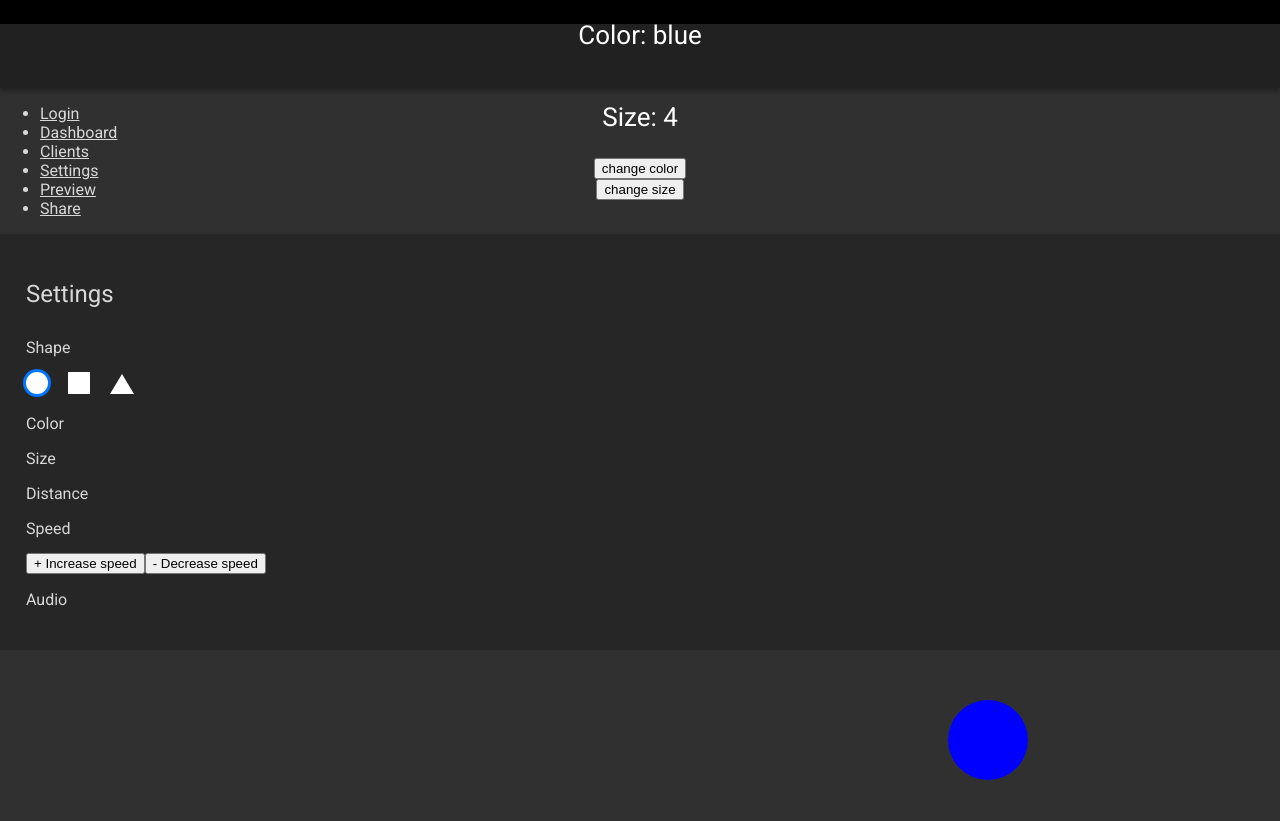
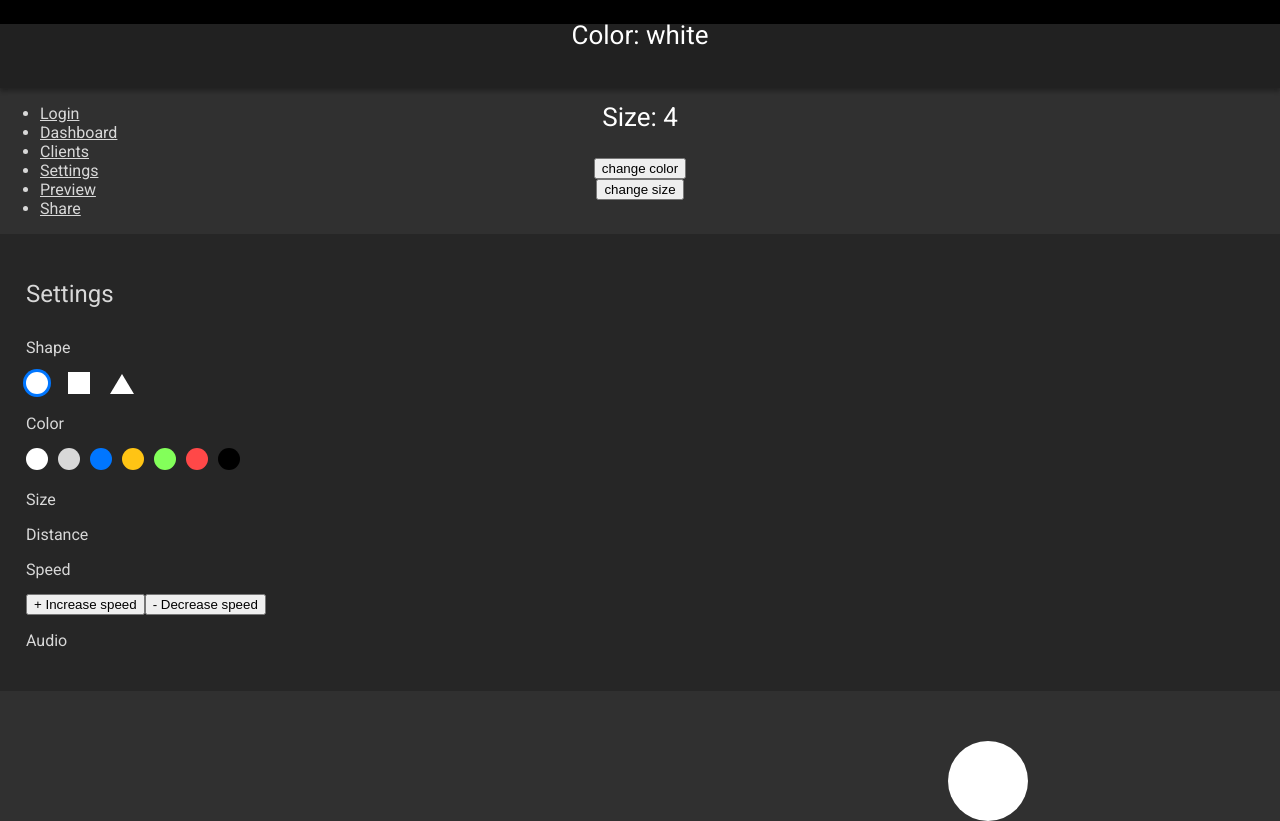
Before and after one commit to hannahmshin/lucent, a React (Create React App) app in the folder client/: page /settings in a window 1280 px wide. Before the commit the page ends 800 px from the top, so only its background shows below. Built offline with nearby package versions, Linux system fonts and the light colour scheme; no server answers.

Commit message:
feat(Settings): add color options

```diff
--- a/client/src/App.css
+++ b/client/src/App.css
@@ -167,3 +167,36 @@ nav button {
   border-right: 12px solid transparent;
   border-bottom: 20px solid #fff;
 }
+
+#color .shape-circle {
+  margin-right: 10px;
+}
+
+
+.shape-circle.white {
+  background-color: #fff;
+}
+
+.shape-circle.grey {
+  background-color: #D8D8D8;
+}
+
+.shape-circle.blue {
+  background-color: #0076FF;
+}
+
+.shape-circle.yellow {
+  background-color: #FFC414;
+}
+
+.shape-circle.green {
+  background-color: #83FF5A;
+}
+
+.shape-circle.red {
+  background-color: #FF4848;
+}
+
+.shape-circle.black {
+  background-color: #000;
+}
--- a/client/src/App.js
+++ b/client/src/App.js
@@ -14,7 +14,7 @@ const client = new W3CWebSocket('ws://localhost:8999');
 
 const App  = () => {
   const initialState = {
-    color: 'blue',
+    color: 'white',
     size: 4
   };
   const [state, setState] = useState(initialState);
--- a/client/src/components/Settings.js
+++ b/client/src/components/Settings.js
@@ -57,8 +57,15 @@ function Settings(props) {
           <span className="shape-triangle"></span>
         </section>
 
-        <section className="configuration">
+        <section className="configuration" id="color">
           <h3>Color</h3>
+          <span className="shape-circle white"></span>
+          <span className="shape-circle grey"></span>
+          <span className="shape-circle blue"></span>
+          <span className="shape-circle yellow"></span>
+          <span className="shape-circle green"></span>
+          <span className="shape-circle red"></span>
+          <span className="shape-circle black"></span>
         </section>
 
         <section className="configuration">
```
